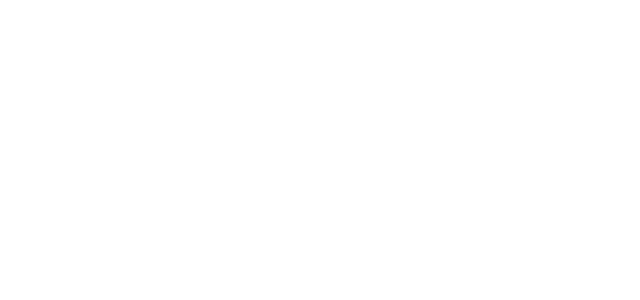
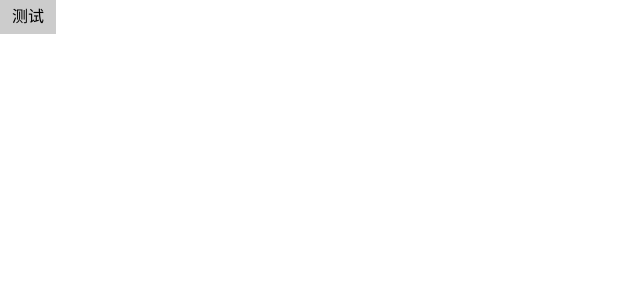
Before and after one commit to kljzndx/navigation, a Vue app: page / in a window 1280 px wide. Shown: the top 300 px of the page, without its empty margins (0-640 px from the left). Built offline with nearby package versions, Linux system fonts and the light colour scheme.

Commit message:
完成link组件制作

```diff
--- a/src/App.vue
+++ b/src/App.vue
@@ -1,10 +1,11 @@
 <script setup lang="ts">
+import MyLink from './components/myLink.vue';
 
 </script>
 
 <template>
   <div>
-
+    <MyLink link="#" text="测试"></MyLink>
   </div>
 </template>
 
--- /dev/null
+++ b/src/components/myLink.vue
@@ -0,0 +1,24 @@
+<script setup lang="ts">
+const props=defineProps<{
+    link:string,
+    text:string,
+}>();
+</script>
+<template>
+    <div>
+        <a class="my-link" :href="props.link">{{ props.text }}</a>
+    </div>
+</template>
+<style scoped>
+.my-link{
+    display: block;
+    width: max-content;
+    padding: 0.5rem 0.75rem;
+    background-color: hsl(0, 0%, 90%);
+    text-decoration: none;
+    color: black;
+}
+.my-link:hover{
+    background-color: hsl(0, 0%, 80%);
+}
+</style>
```
